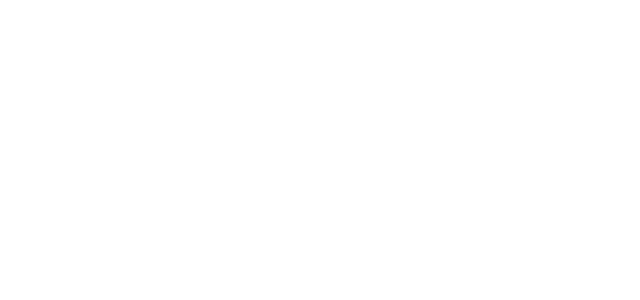
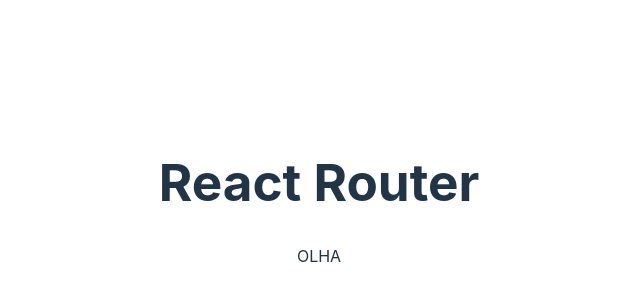
Before and after one commit to Dannick10/horadecodar_curso, a React (Vite) app in the folder Reacthook/: page /about in a window 1280 px wide. Shown: the part 198-498 px from the top of the page, without its empty margins (321-961 px from the left). Built offline with nearby package versions, Linux system fonts and the light colour scheme.

Commit message:
react router

```diff
--- a/Reacthook/package.json
+++ b/Reacthook/package.json
@@ -11,7 +11,8 @@
   },
   "dependencies": {
     "react": "^18.2.0",
-    "react-dom": "^18.2.0"
+    "react-dom": "^18.2.0",
+    "react-router-dom": "^6.22.3"
   },
   "devDependencies": {
     "@types/react": "^18.2.56",
--- a/Reacthook/src/App.jsx
+++ b/Reacthook/src/App.jsx
@@ -1,11 +1,24 @@
 import './App.css'
+
+// 1 config react browser
+import {BrowserRouter, Routes, Route} from 'react-router-dom'
+
+//pages
+import Home from './pages/Home'
+import About from './pages/About'
 
 function App() {
 
 
   return (
     <>
-
+      <h1>React Router</h1>
+      <BrowserRouter>
+      <Routes>
+        <Route path="/" element={<Home />}/>
+        <Route path="/about" element={<About />}/>
+        </Routes>
+      </BrowserRouter>
     </>
   )
 }
--- /dev/null
+++ b/Reacthook/src/pages/About.jsx
@@ -0,0 +1,11 @@
+import React from 'react'
+
+const About = () => {
+  return (
+    <div>
+        <p>OLHA</p>
+    </div>
+  )
+}
+
+export default About
--- /dev/null
+++ b/Reacthook/src/pages/Home.jsx
@@ -0,0 +1,9 @@
+import React from 'react'
+
+const home = () => {
+  return (
+    <div>home</div>
+  )
+}
+
+export default home
```
Also changed, not shown: Reacthook/src/pages/home.modules.css (added), 1 other file (tests, documents, lock files or other folders).
